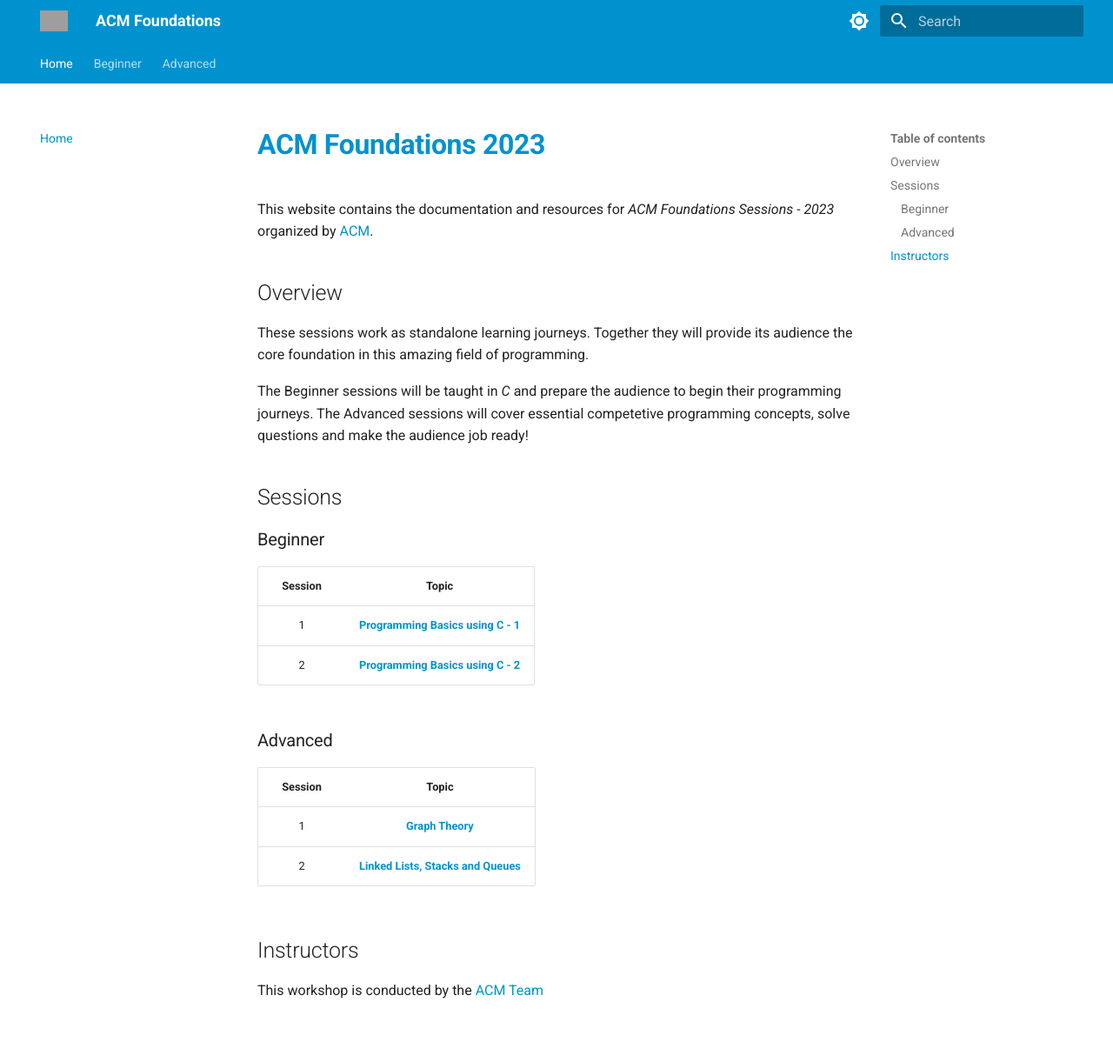
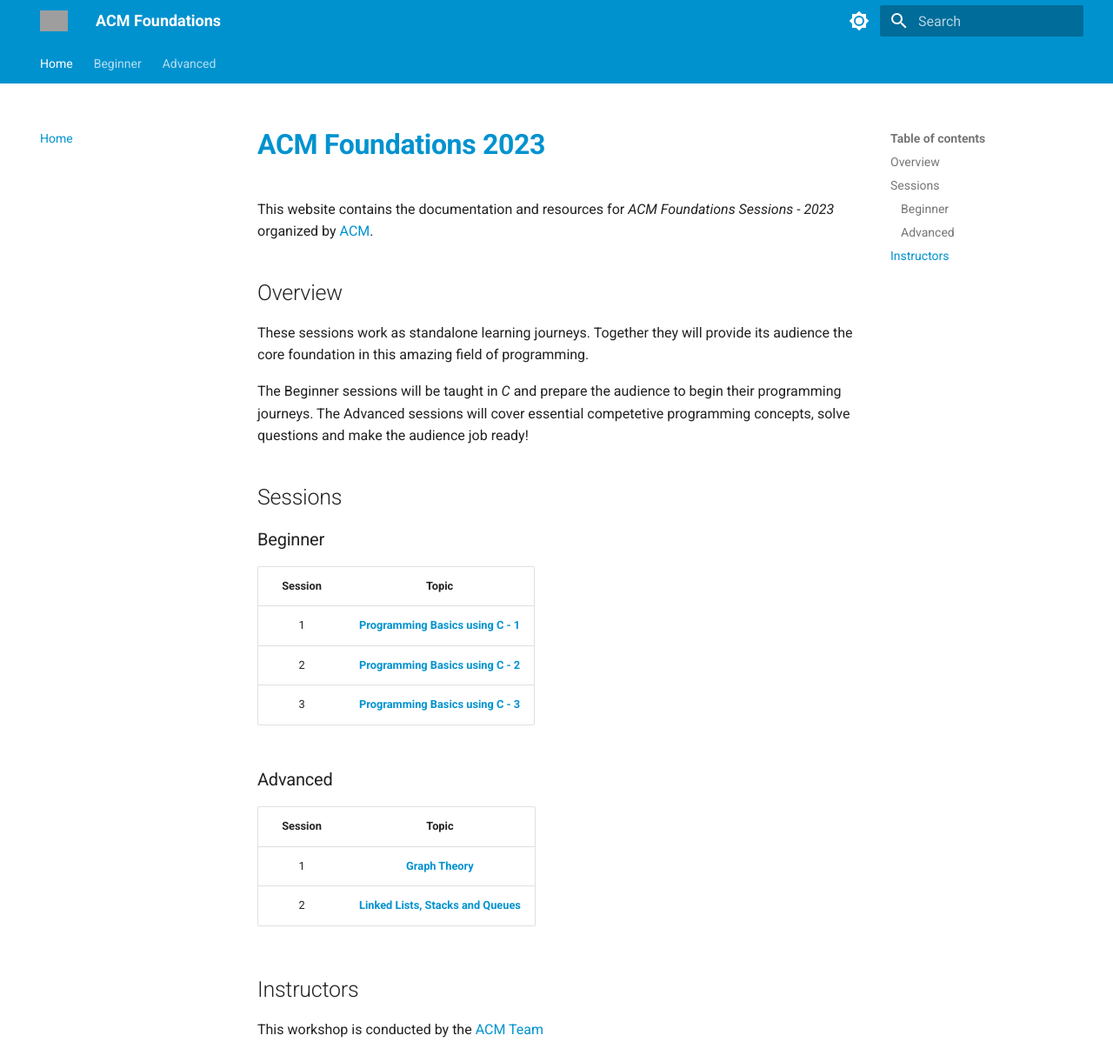
Before and after one commit to howdoiusekeyboard/ACM_Foundations_2023, an MkDocs documentation site: the page built from docs/index.md, in a window 1280 px wide and 1221 px high. Shown: the whole window at 87% size. Built offline with MkDocs 1.6.1 and Material for MkDocs 9.7.7, drawn with Linux system fonts in a browser that asks for light colours; grey boxes are pictures that could not be loaded.

Commit message:
Update index.md

```diff
--- a/docs/index.md
+++ b/docs/index.md
@@ -17,6 +17,8 @@
 | :-----: |:-------------:|
 | 1 | [**Programming Basics using C - 1**](./Beginner-1) |
 | 2 | [**Programming Basics using C - 2**](./Beginner-2) |
+| 3 | [**Programming Basics using C - 3**](./Beginner-3) |
+
 
 
 ### Advanced
```
